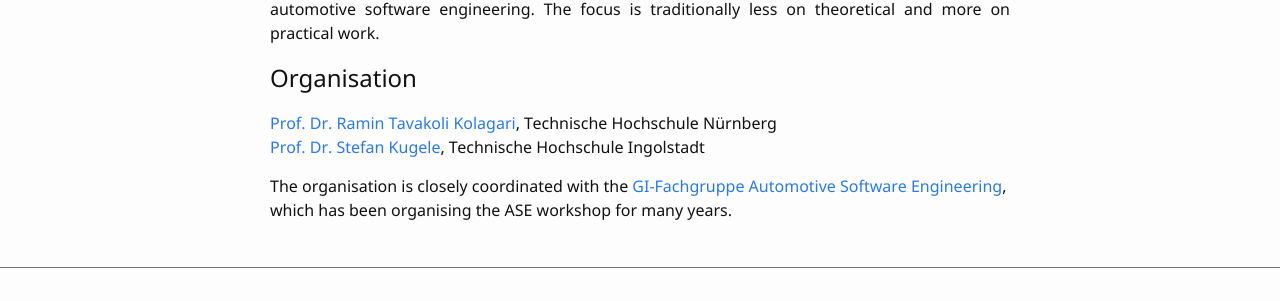
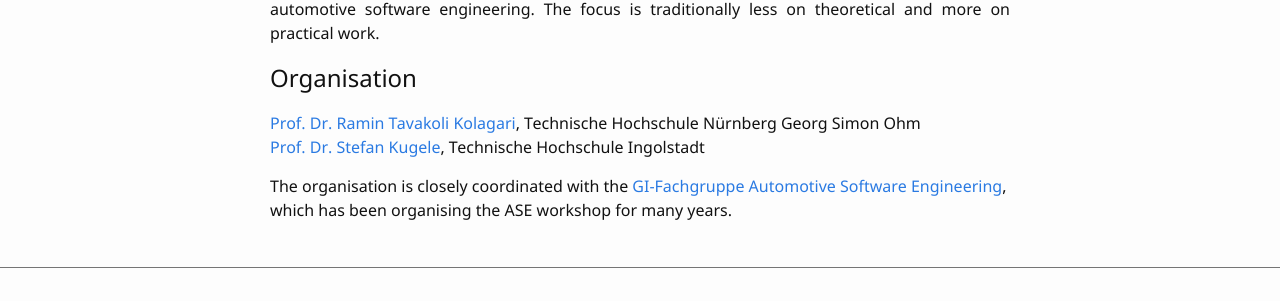
Before and after one commit to ASE-Workshop/2026, a Jekyll site: the page built from index.md, in a window 1280 px wide. Shown: the part 918-1219 px from the top of the page. Built offline with Jekyll 4.4.1, drawn with Linux system fonts in a browser that asks for light colours.

Commit message:
Update faculty member links and affiliations

```diff
--- a/index.md
+++ b/index.md
@@ -23,7 +23,7 @@ This workshop will discuss challenges and approaches to solutions in automotive
 
 ## Organisation
 
-[Prof. Dr. Ramin Tavakoli Kolagari](https://www.th-nuernberg.de/person/tavakoli-kolagari-ramin/), Technische Hochschule Nürnberg<br/>
-[Prof. Dr. Stefan Kugele](https://www.thi.de/suche/mitarbeiter/stefan-kugele/), Technische Hochschule Ingolstadt<br/>
+[Prof. Dr. Ramin Tavakoli Kolagari](https://www.th-nuernberg.de/person/tavakoli-kolagari-ramin/), Technische Hochschule Nürnberg Georg Simon Ohm<br/>
+[Prof. Dr. Stefan Kugele](https://www.thi.de/personen/stefan-kugele/), Technische Hochschule Ingolstadt<br/>
 
 The organisation is closely coordinated with the [GI-Fachgruppe Automotive Software Engineering](http://fg-ase.gi.de/), which has been organising the ASE workshop for many years.
```
